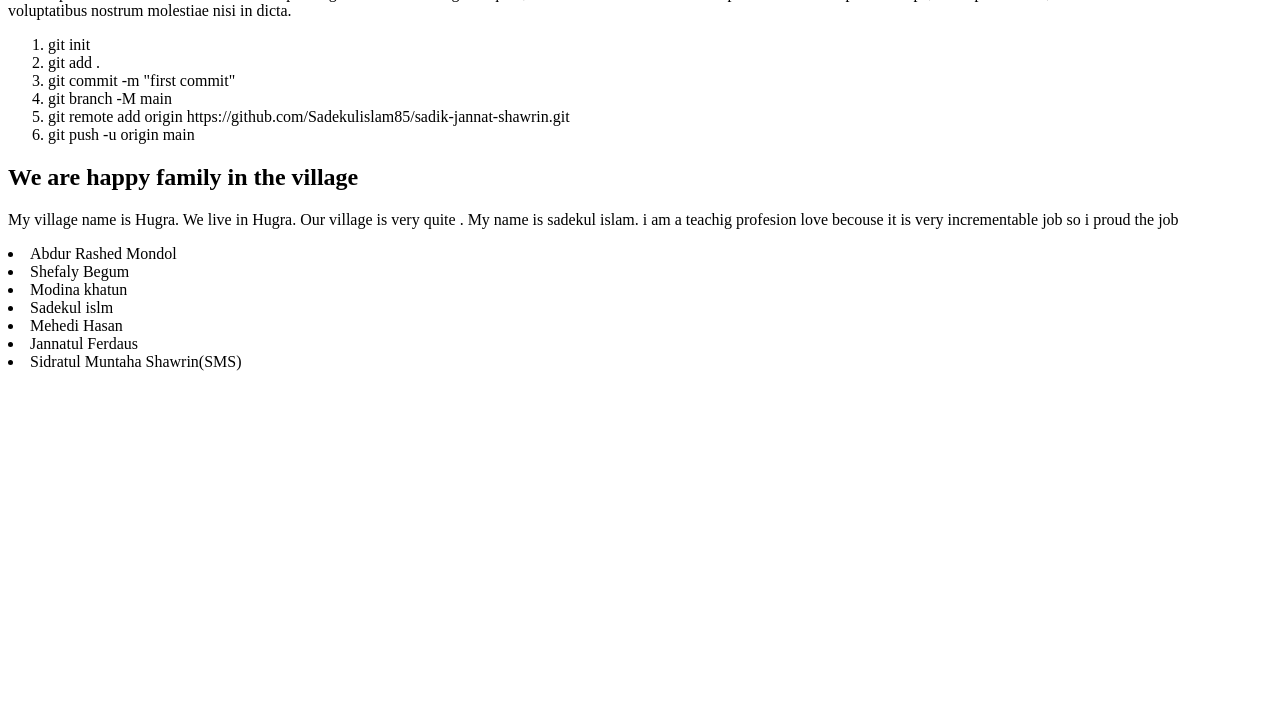
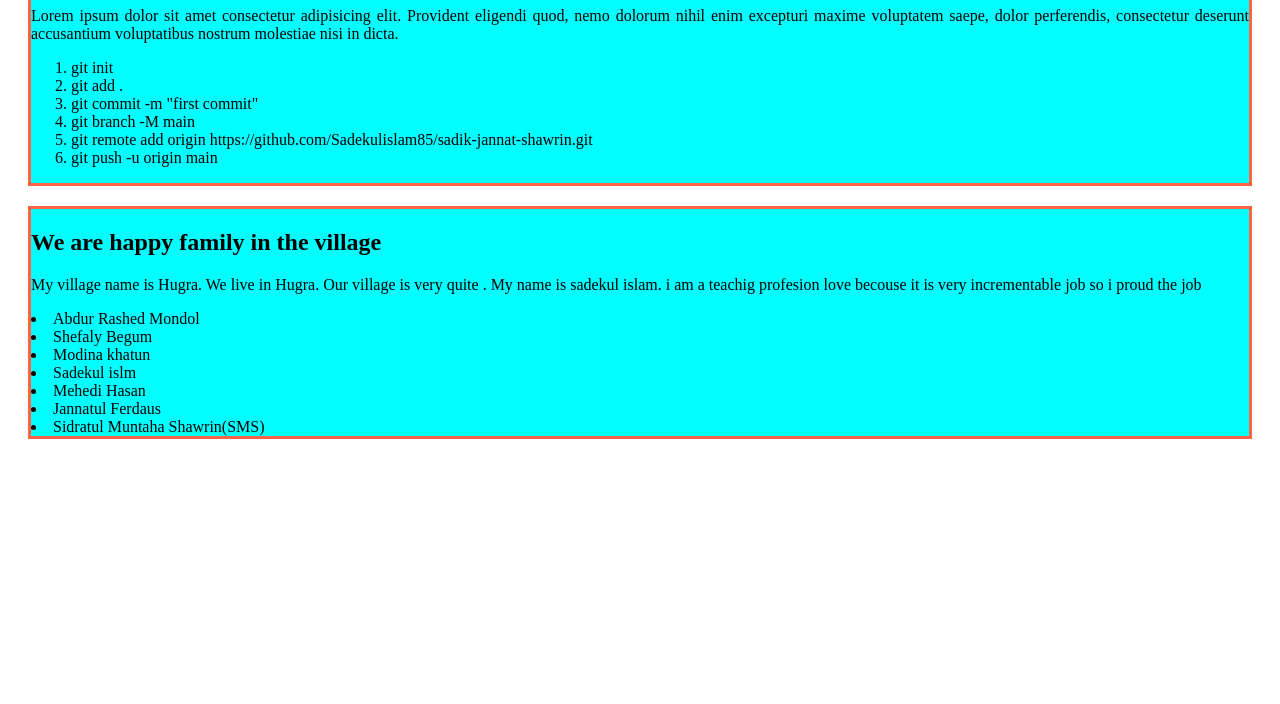
Before and after one commit to Sadekulislam85/sadik-jannat-shawrin, a plain HTML site: page index.html in a window 1280 px wide. Shown: the part 96-800 px from the top of the page. Drawn offline with Linux system fonts and the light colour scheme.

```diff
--- a/index.html
+++ b/index.html
@@ -4,6 +4,7 @@
     <meta charset="UTF-8">
     <meta name="viewport" content="width=device-width, initial-scale=1.0">
     <title>Sadik Jannat Shawrin</title>
+    <link rel="stylesheet" href="styles/sadik.css">
 </head>
 <body>
     <div>
--- /dev/null
+++ b/styles/sadik.css
@@ -0,0 +1,6 @@
+div{
+    background-color: aqua;
+    margin: 20px;
+    border: 3px solid tomato;
+    text-align: justify;
+}
```
